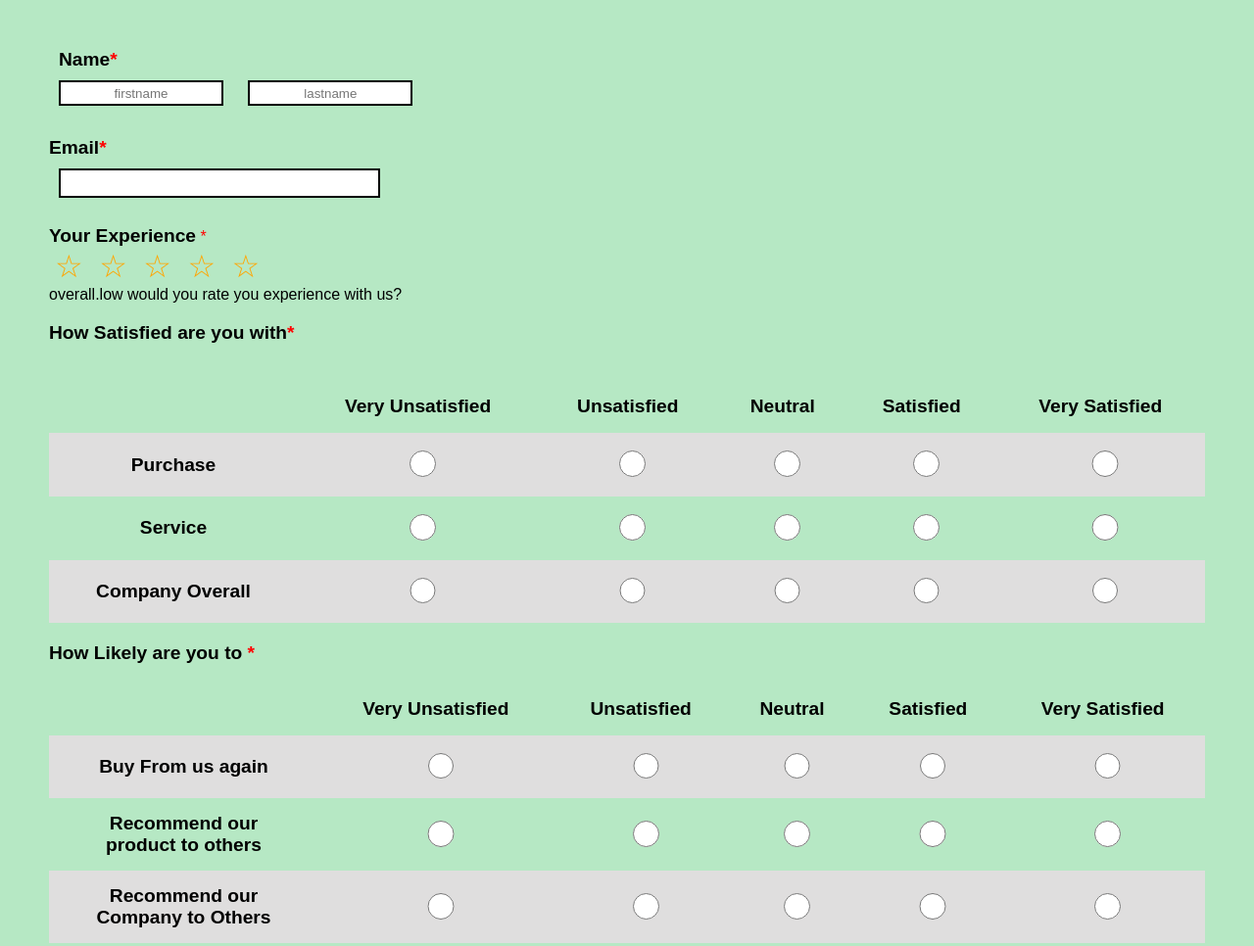
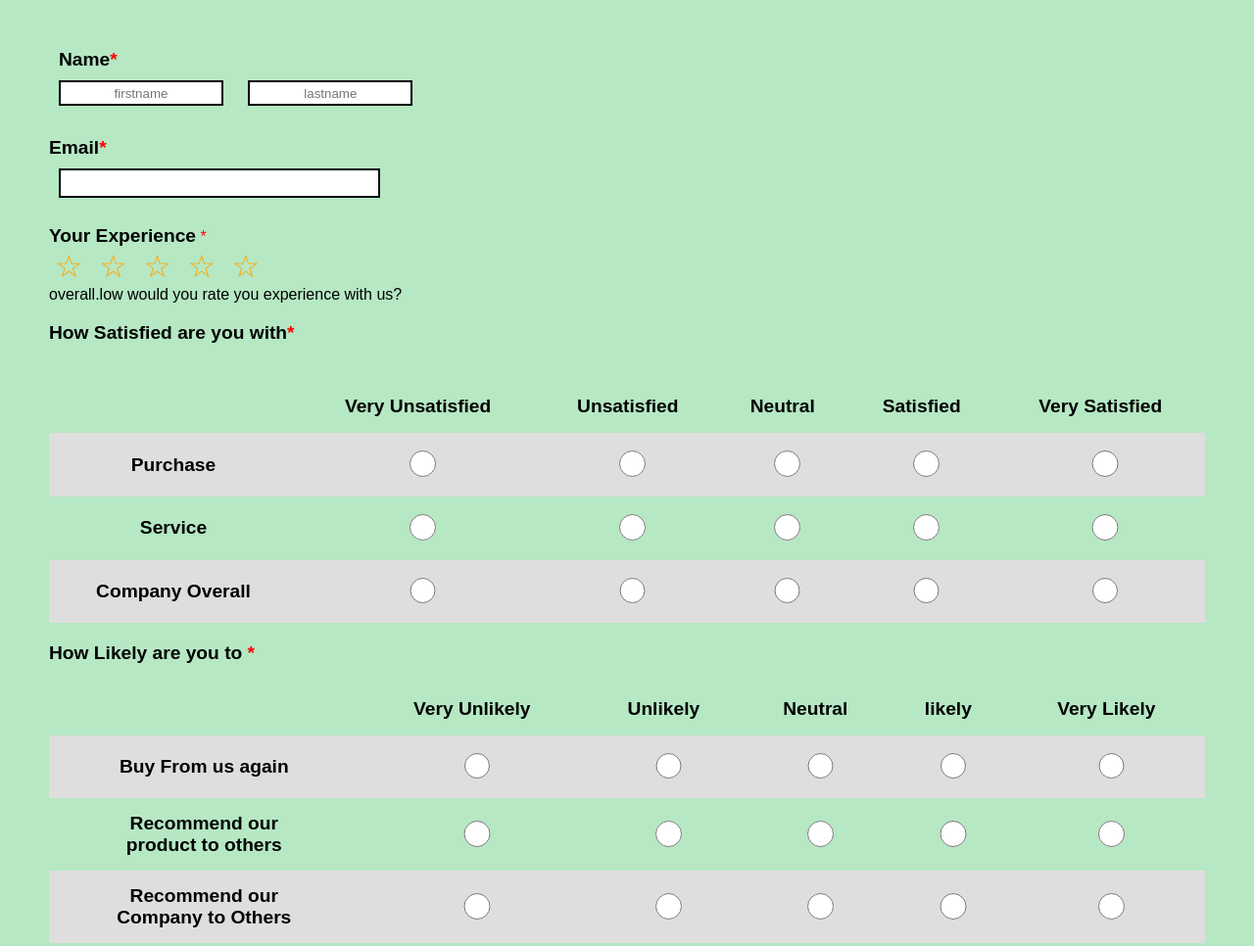
Before and after one commit to mohankumar321/Day-12-surveyform, a plain HTML site: page index.html in a window 1280 px wide. Shown: the top 966 px of the page at 98% size. Drawn offline with Linux system fonts and the light colour scheme.

Commit message:
Update index.html

```diff
--- a/index.html
+++ b/index.html
@@ -70,11 +70,11 @@
     <table>
         <tr class="onebox">
           <th class="onebox"></th>
-          <th class="onebox">Very Unsatisfied</th>
-          <th class="onebox">Unsatisfied</th>
+          <th class="onebox">Very Unlikely</th>
+          <th class="onebox">Unlikely</th>
           <th class="onebox">Neutral</th>
-          <th class="onebox">Satisfied</th>
-          <th class="onebox">Very Satisfied</th>
+          <th class="onebox">likely</th>
+          <th class="onebox">Very Likely</th>
 
         </tr>
         <tr>
```
